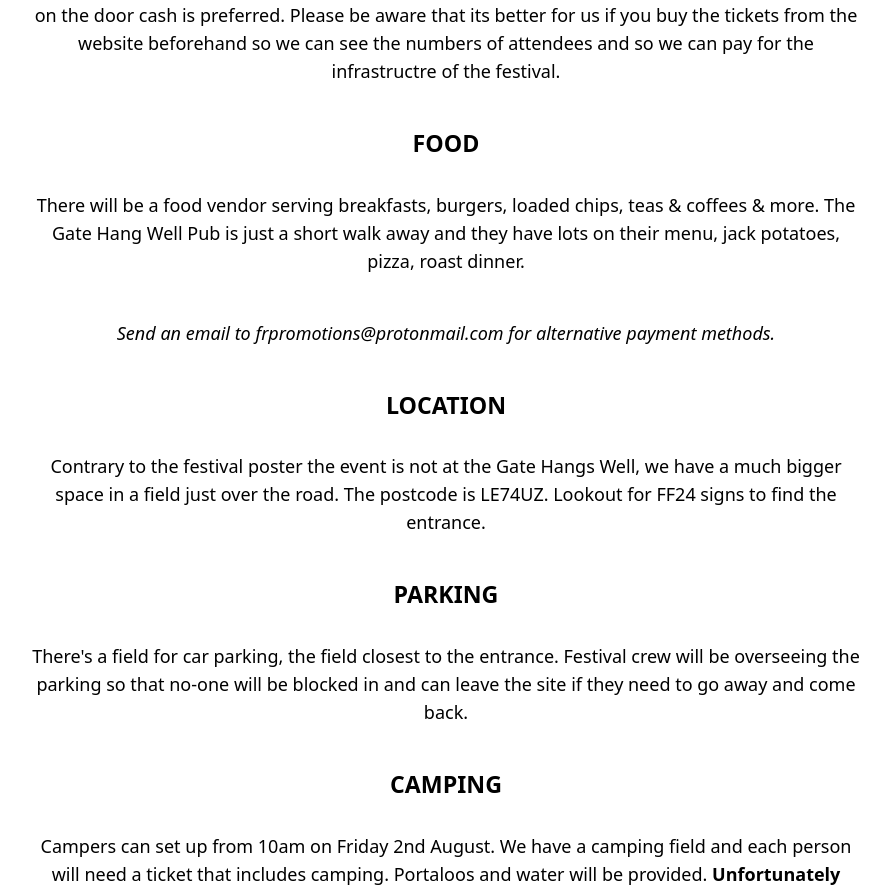
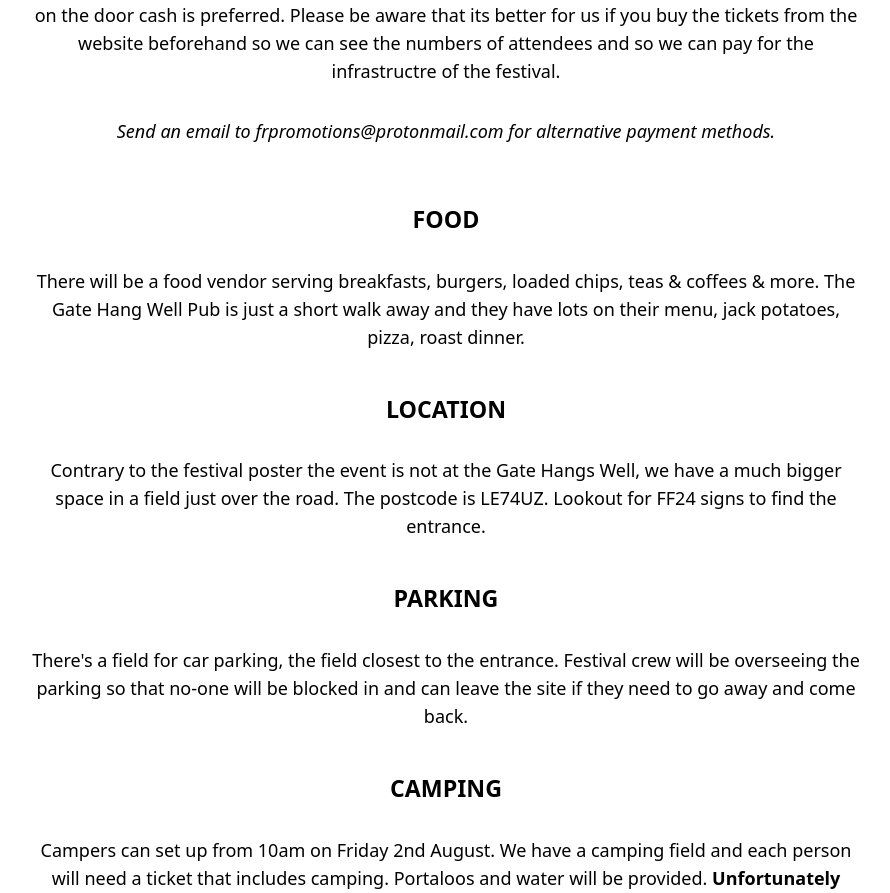
Before and after one commit to jajouka79/frpromotions-vue-frontend, a Vue app: page /#/ff in a window 1280 px wide. Shown: the part 1026-1919 px from the top of the page, without its empty margins (194-1084 px from the left). Built offline with nearby package versions, Linux system fonts and the light colour scheme.

Commit message:
text updates

```diff
--- a/src/pages/FreedomFestPage.vue
+++ b/src/pages/FreedomFestPage.vue
@@ -65,6 +65,8 @@
                     the website beforehand so we can see the numbers of attendees and so we can pay for the infrastructre
                     of the festival.
 
+                    <div class="mt-8 mb-4"><i>Send an email to frpromotions@protonmail.com for alternative payment methods.</i></div>
+
                 </div>
 
 
@@ -77,7 +79,6 @@
 
 
 
-                <div class="pb-3 my-8"><i>Send an email to frpromotions@protonmail.com for alternative payment methods.</i></div>
 
 
                     <div class="text-xl my-8 font-bold">LOCATION</div>
```
